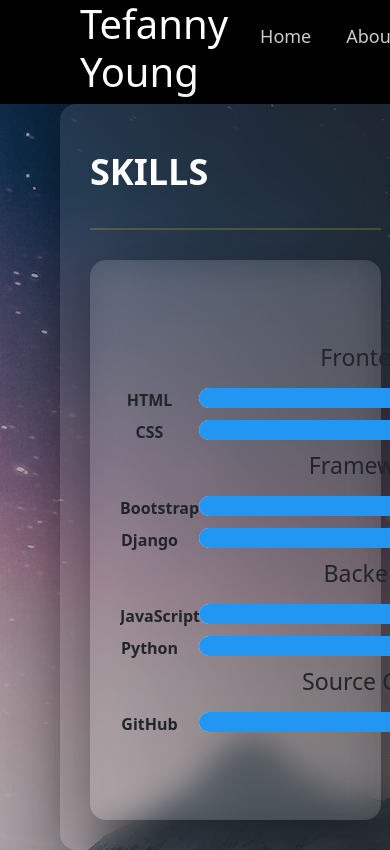
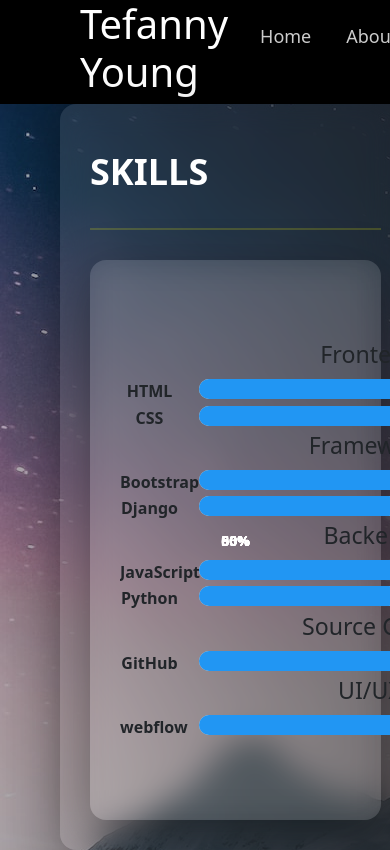
Before and after one commit to TefannYoung/My-Website-Portfolio, a website: page index.html in a window 390 px wide. Both pictures are taken after a click on the link "Skills". Shown: the top 850 px of the page. Drawn offline with nearby package versions, Linux system fonts and the light colour scheme.

Commit message:
edit skills

```diff
--- a/index.html
+++ b/index.html
@@ -210,8 +210,8 @@
                             HTML
                         </div>
                         <div class="bar">
-                            <div class="bar-color">
-
+                            <div class="bar-color" data-progress="90">
+                                <span class="percent"></span>
                             </div>
                         </div>
                     </div>
@@ -220,8 +220,8 @@
                             CSS
                         </div>
                         <div class="bar">
-                            <div class="bar-color">
-
+                            <div class="bar-color" data-progress="80">
+                                <span class="percent"></span>
                             </div>
                         </div>
                     </div>
@@ -231,8 +231,8 @@
                             Bootstrap
                         </div>
                         <div class="bar">
-                            <div class="bar-color">
-
+                            <div class="bar-color" data-progress="60">
+                                <span class="percent"></span>
                             </div>
                         </div>
                     </div>
@@ -241,8 +241,8 @@
                             Django
                         </div>
                         <div class="bar">
-                            <div class="bar-color">
-
+                            <div class="bar-color" data-progress="50">
+                                <span class="percent"></span>
                             </div>
                         </div>
                     </div>
@@ -252,8 +252,8 @@
                             JavaScript
                         </div>
                         <div class="bar">
-                            <div class="bar-color">
-
+                            <div class="bar-color" data-progress="55">
+                                <span class="percent"></span>
                             </div>
                         </div>
                     </div>
@@ -262,8 +262,8 @@
                             Python
                         </div>
                         <div class="bar">
-                            <div class="bar-color">
-
+                            <div class="bar-color" data-progress="50">
+                                <span class="percent"></span>
                             </div>
                         </div>
                     </div>
@@ -273,8 +273,19 @@
                             GitHub
                         </div>
                         <div class="bar">
-                            <div class="bar-color">
-
+                            <div class="bar-color" data-progress="60">
+                                <span class="percent"></span>
+                            </div>
+                        </div>
+                    </div>
+                    <h3>UI/UX</h3>
+                    <div class="skills">
+                        <div class="skill-title">
+                            webflow
+                        </div>
+                        <div class="bar">
+                            <div class="bar-color" data-progress="60">
+                                <span class="percent"></span>
                             </div>
                         </div>
                     </div>
--- a/script.js
+++ b/script.js
@@ -367,5 +367,13 @@ jQuery(document).ready(function() {
 	jQuery(".skills:nth-of-type(7) .bar-color").css({
 		"width": "60%"
 	});
+	jQuery(".skills:nth-of-type(7) .bar-color").css({
+		"width": "60%"
+	});
 
 });
+$(".bar-color").each(function() {
+    var progress = $(this).attr("data-progress");
+    $(this).animate({ width: progress + "%" }, 1000);
+    $(this).find(".percent").text(progress + "%");
+});
--- a/style1.css
+++ b/style1.css
@@ -573,6 +573,20 @@ form{
 	-webkit-transition-delay: 0.5s;
 	transition-delay: 0.5s;
 
+
+}
+.percent {
+    position: absolute;
+    top: 0;
+    right: 0;
+    bottom: 0;
+    left: 0;
+    display: flex;
+    align-items: center;
+    justify-content: center;
+    font-size: 14px;
+    color: #fff;
+    font-weight: bold;
 }
 
 
```
Also changed, not shown: 3 other files.
